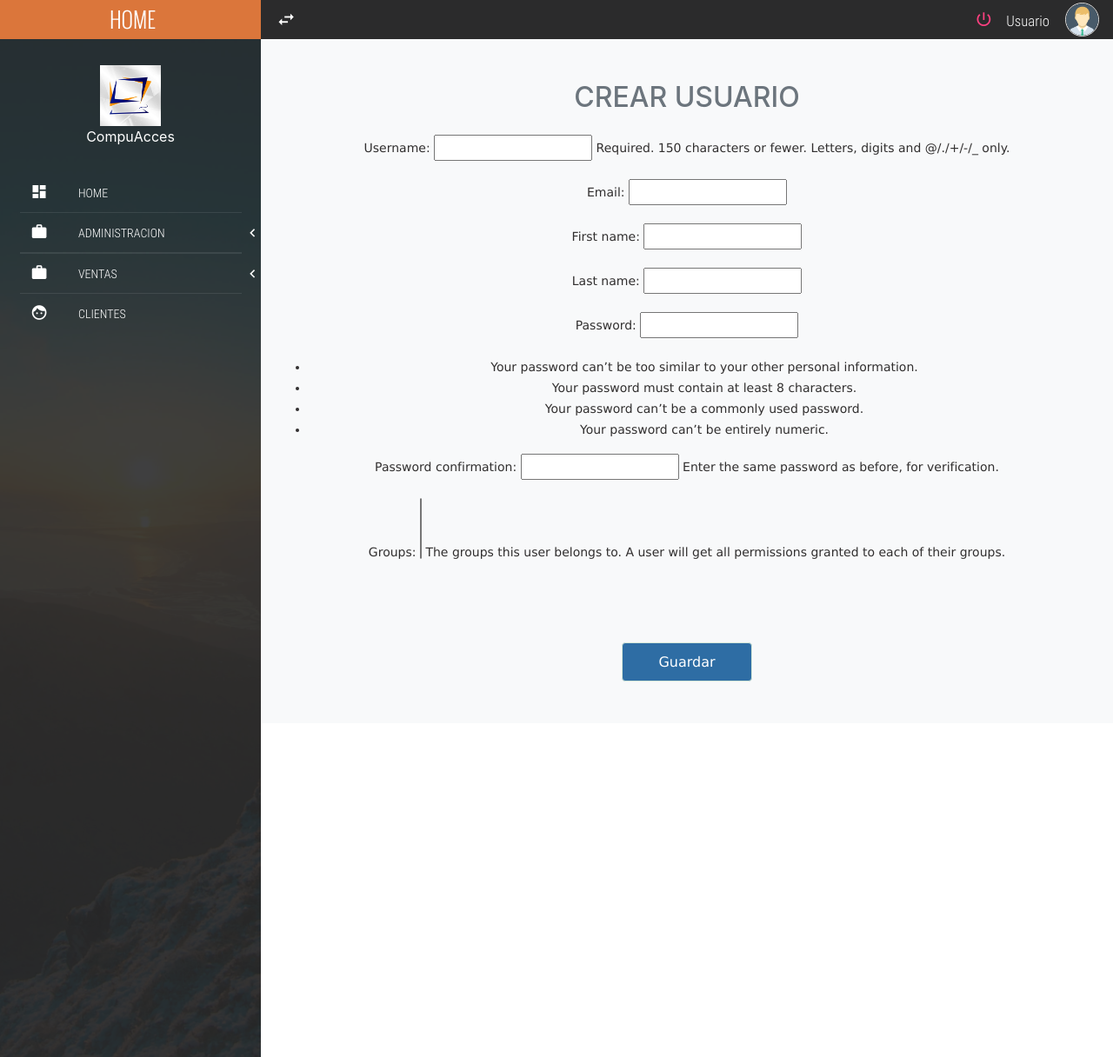
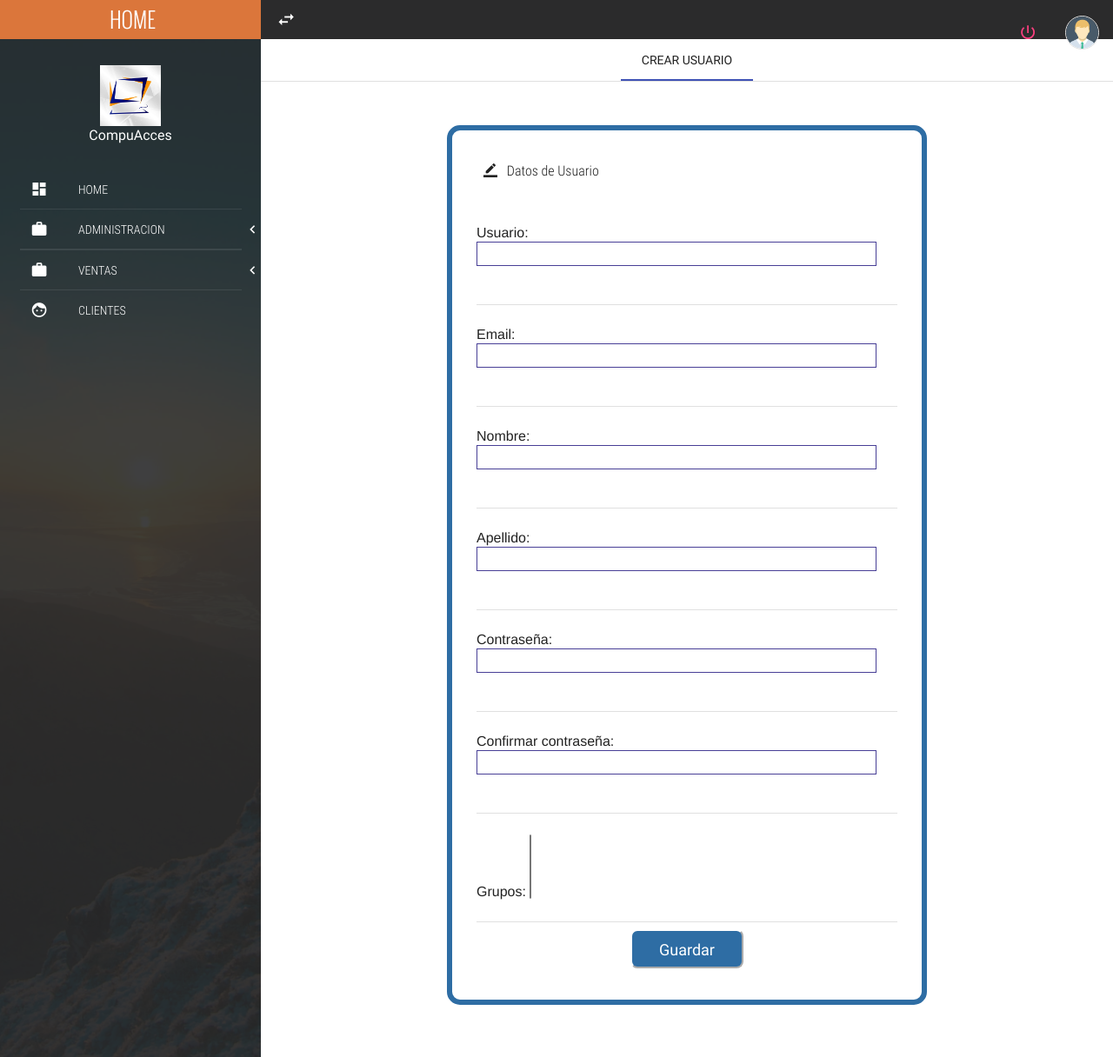
Before and after one commit to ProyectoFinal-DesarrolloWeb/ProyectoCompuAcces, a Django app: page /login/registrar/ in a window 1280 px wide. Shown: the whole page at 87% size. Run offline with Django 4.2, Linux system fonts and the light colour scheme; some libraries are stand-ins or nearby versions; some web fonts are replaced.

Commit message:
Registro de Usuarios terminado

```diff
--- a/Apps/login/templates/base.html
+++ b/Apps/login/templates/base.html
@@ -205,7 +205,7 @@
 							<div class="mdl-tooltip" >Cerrar Sesion</div>
 						</a>
 						</li>
-						<li class="text-condensedLight noLink" ><small>Usuario</small></li>
+						<li class="text-condensedLight noLink" ><small>{{user.username}}</small></li>
 						<li class="noLink">
 							<figure>
 								<img src="{% static 'assets/img/avatar-male.png'%}" alt="Avatar" class="img-responsive">
--- a/Apps/login/templates/login/usuario_form.html
+++ b/Apps/login/templates/login/usuario_form.html
@@ -1,28 +1,61 @@
 {% extends 'base.html'%}
-{% load static %}
+{% load static%}
 {% block contenido%}
-
-<link rel="stylesheet" href="{% static 'css/b4.css' %}">
-<script src="{% static 'js/b4.js' %}"></script>
-<script src="{% static 'js/main3.js' %}"></script>
-
-<header class="masthead bg-light text-white text-center">
-    <div class="container">
-        <!-- Pagina de Estudiantes-->
-        <br>
-        <br>
-        <h2 class="page-section-heading text-center text-uppercase text-secondary mb-0">Crear Usuario</h2>
-        <br>
-
-        <form action="" style="color:#312f2f; font-family:Verdana, Geneva, Tahoma, sans-serif; font-size: 0.40cm;" method="POST">
+<div class="mdl-tabs mdl-js-tabs mdl-js-ripple-effect">
+    <div class="mdl-tabs__tab-bar">
+        <a href="#tabNewProduct" class="mdl-tabs__tab is-active">Crear Usuario</a>
+    </div>
+    <div class="mdl-tabs__panel is-active" id="tabNewProduct">
+        <div class="contact-form ">
+            <form method="POST">
                 {% csrf_token %}
-                {{form.as_p}}
-                <br><br><br>
-                <button class="btn btn-success" style='width:150px; height:45px' type="submit" >Guardar</button>
-        </form>
-        <br>
-        <br>
+                <div class="mdl-grid">
+                    <div class="mdl-cell mdl-cell--12-col">
+                        <legend class="text-condensedLight"><i class="zmdi zmdi-border-color"></i>
+                            &nbsp; Datos de Usuario</legend><br>
+                    </div>
+                    <div class="mdl-textfield__input">
+                        <div class=" mdl-textfield mdl-js-textfield mdl-textfield--floating-label ">
+                            Usuario: {{form.username}}
+                        </div>
+                    </div>
+                    <div class="mdl-textfield__input">
+                        <div class=" mdl-textfield mdl-js-textfield mdl-textfield--floating-label ">
+                            Email: {{form.email}}
+                        </div>
+                    </div>
+                    <div class="mdl-textfield__input">
+                        <div class=" mdl-textfield mdl-js-textfield mdl-textfield--floating-label ">
+                            Nombre: {{form.first_name}}
+                        </div>
+                    </div>
+                    <div class="mdl-textfield__input">
+                        <div class=" mdl-textfield mdl-js-textfield mdl-textfield--floating-label ">
+                            Apellido: {{form.last_name}}
+                        </div>
+                    </div>
+                    <div class="mdl-textfield__input">
+                        <div class=" mdl-textfield mdl-js-textfield mdl-textfield--floating-label ">
+                            Contraseña: {{form.password1}}
+                        </div>
+                    </div>
+                    <div class="mdl-textfield__input">
+                        <div class=" mdl-textfield mdl-js-textfield mdl-textfield--floating-label ">
+                            Confirmar contraseña: {{form.password2}}
+                        </div>
+                    </div>
+                    <div class="mdl-textfield__input">
+                        <div class=" mdl-textfield mdl-js-textfield mdl-textfield--floating-label ">
+                            Grupos: {{form.groups}}
+                        </div>
+                    </div>
+                </div>
+                <p class="text-center">
+                    <button class="button55 " style='width:130px; height:45px' type="submit">Guardar</button>
+                </p>
+            </form>
+        </div>
     </div>
-</header>
-
+</div>
+</div>
 {% endblock %}
--- a/SistemaCompuAcces/settings.py
+++ b/SistemaCompuAcces/settings.py
@@ -81,9 +81,9 @@ WSGI_APPLICATION = 'SistemaCompuAcces.wsgi.application'
 DATABASES = {
     'default': {
         'ENGINE': 'django.db.backends.mysql',
-        'NAME': 'prueba001',
+        'NAME': 'compuacces',
         'USER': 'root',
-        'PASSWORD': '1234',
+        'PASSWORD': 'admin',
         'HOST':'localhost',
         'PORT':'',
 
```
